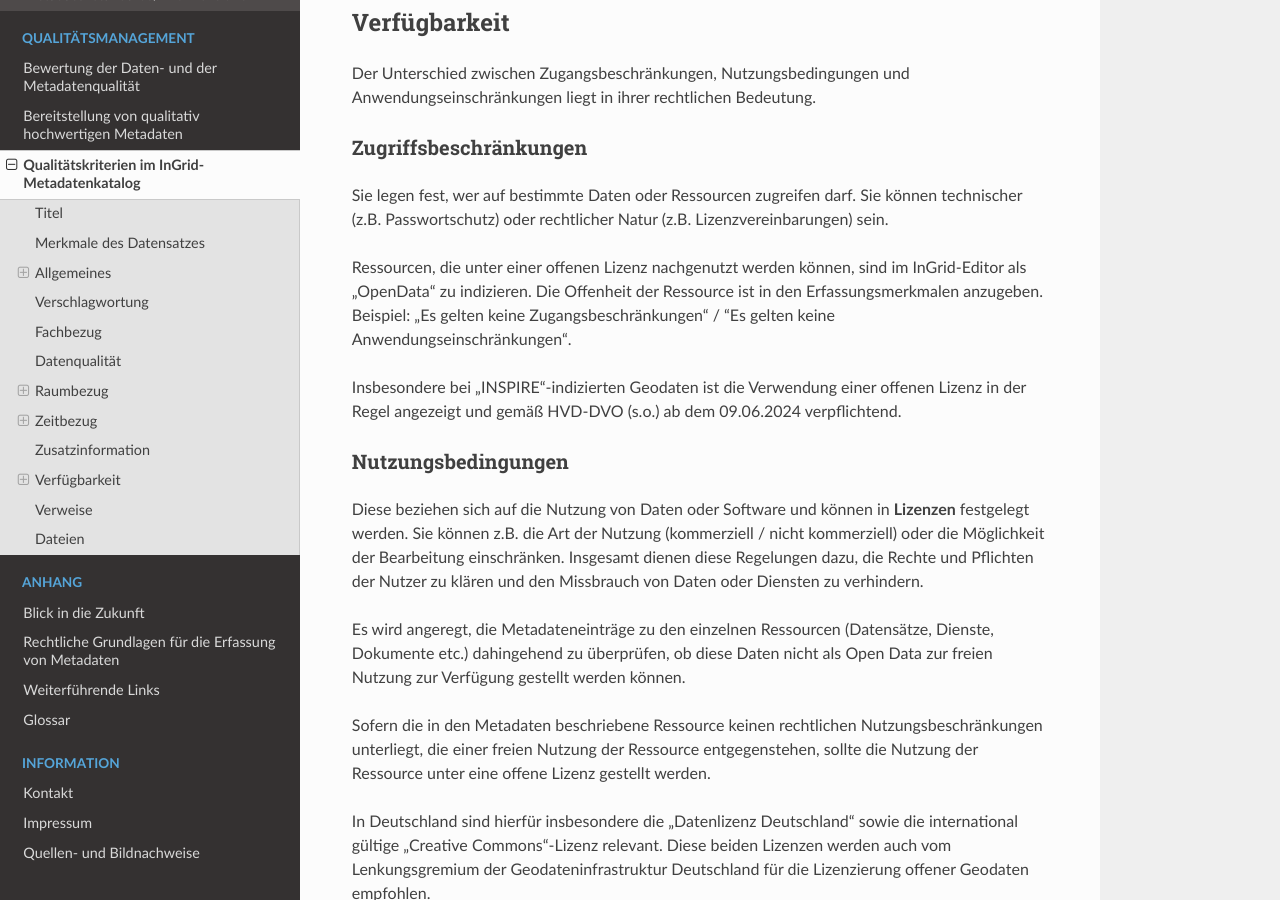
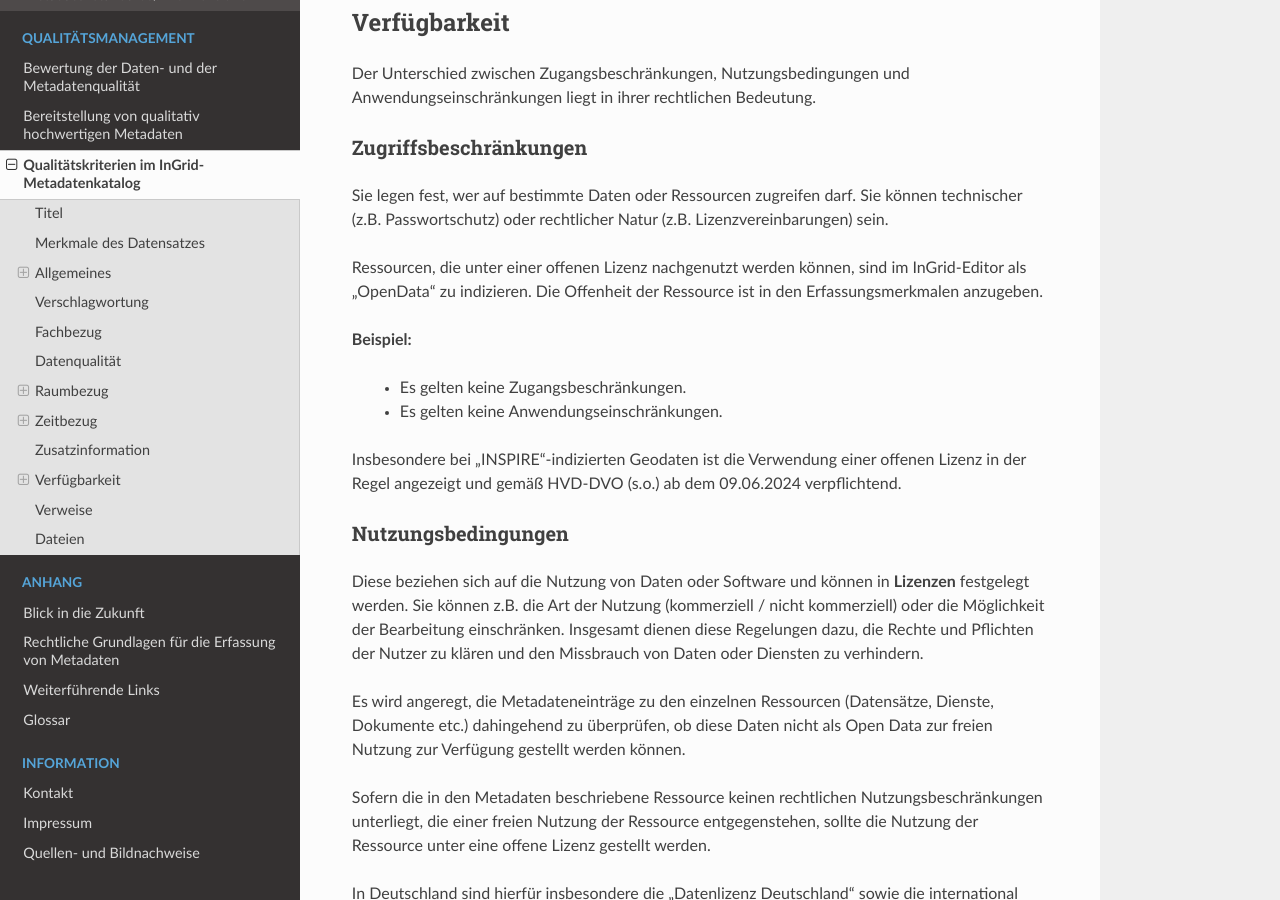
Before and after one commit to tomiwo/ingrid-mdk-st-high-quality-metadata, a Sphinx documentation site: the page built from docs/qualitaetsmanagement/metadatenschema-ige.rst, in a window 1280 px wide and 900 px high, scrolled down 5351 px. Built offline with Sphinx 7.4.7 and the Read the Docs theme 3.1.0, drawn with Linux system fonts in a browser that asks for light colours.

```diff
--- a/docs/qualitaetsmanagement/metadatenschema-ige.rst
+++ b/docs/qualitaetsmanagement/metadatenschema-ige.rst
@@ -186,7 +186,12 @@ Zugriffsbeschränkungen
 
 Sie legen fest, wer auf bestimmte Daten oder Ressourcen zugreifen darf. Sie können technischer (z.B. Passwortschutz) oder rechtlicher Natur (z.B. Lizenzvereinbarungen) sein.
 
-Ressourcen, die unter einer offenen Lizenz nachgenutzt werden können, sind im InGrid-Editor als „OpenData“ zu indizieren. Die Offenheit der Ressource ist in den Erfassungsmerkmalen anzugeben. Beispiel: „Es gelten keine Zugangsbeschränkungen“ / “Es gelten keine Anwendungseinschränkungen“.
+Ressourcen, die unter einer offenen Lizenz nachgenutzt werden können, sind im InGrid-Editor als „OpenData“ zu indizieren. Die Offenheit der Ressource ist in den Erfassungsmerkmalen anzugeben.
+
+**Beispiel:**
+
+  - Es gelten keine Zugangsbeschränkungen.
+  - Es gelten keine Anwendungseinschränkungen.
 
 Insbesondere bei „INSPIRE“-indizierten Geodaten ist die Verwendung einer offenen Lizenz in der Regel angezeigt und gemäß HVD-DVO (s.o.) ab dem 09.06.2024 verpflichtend.
 
```
